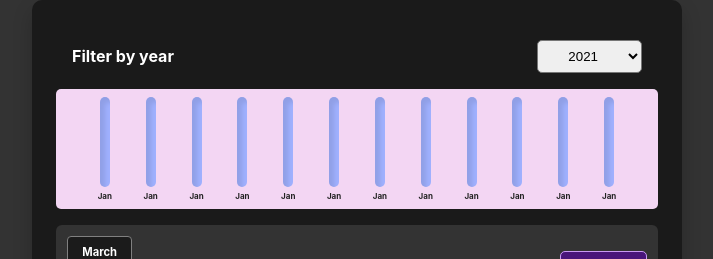
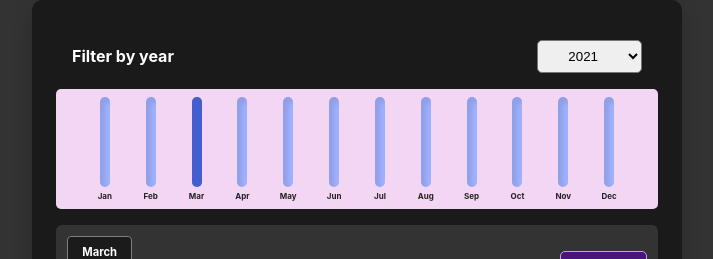
Before and after one commit to josiah360/react-expense-tracker, a React (Create React App) app: page / in a window 1280 px wide. Shown: the part 348-607 px from the top of the page, without its empty margins (283-996 px from the left). Built offline with nearby package versions, Linux system fonts and the light colour scheme.

Commit message:
Create expense chart

```diff
--- a/src/components/Chart/ChartItem.css
+++ b/src/components/Chart/ChartItem.css
@@ -12,7 +12,17 @@
     width: 100%;
     height: 90%;
     border-radius: 5px;
+    overflow: hidden;
     box-shadow: 5px 5px 5px rgba(0,0,0,0.1) inset;
+    display: flex;
+    align-items: flex-end;
+}
+
+.chart__inner {
+    height: 70%;
+    width: 100%;
+    background-color: rgb(69, 94, 206);
+    transition: height .3s ease-in;
 }
 
 .chart-item label {
--- a/src/components/Chart/ChartItem.js
+++ b/src/components/Chart/ChartItem.js
@@ -1,12 +1,19 @@
 import './ChartItem.css';
 
-const ChartItem = () => {
+const ChartItem = (props) => {
+
+    let barFillHeight = '0%'
+
+    if(props.maxValue > 0) {
+        barFillHeight = Math.round((props.value / props.maxValue) * 100) + '%'
+    }
+
     return (
         <div className='chart-item'>
             <div className='chart__outer'>
-                <div className='class__inner' ></div>
+                <div className='chart__inner' style={{height: barFillHeight}}></div>
             </div>
-            <label>Jan</label>
+            <label>{props.label}</label>
         </div>
     )
 }
--- a/src/components/Expenses/ExpenseChart.css
+++ b/src/components/Expenses/ExpenseChart.css
@@ -4,6 +4,5 @@
     height: 120px;
     display: flex;
     justify-content: space-evenly;
-    margin-bottom: 1em;
     padding: .5em;
 }
--- a/src/components/Expenses/ExpenseChart.js
+++ b/src/components/Expenses/ExpenseChart.js
@@ -2,21 +2,47 @@ import ChartItem from '../Chart/ChartItem';
 
 import './ExpenseChart.css';
 
-const ExpenseChart = () => {
+
+const ExpenseChart = (props) => {
+
+    const dataPoints = [
+        {label: 'Jan', value: 0},
+        {label: 'Feb', value: 0},
+        {label: 'Mar', value: 0},
+        {label: 'Apr', value: 0},
+        {label: 'May', value: 0},
+        {label: 'Jun', value: 0},
+        {label: 'Jul', value: 0},
+        {label: 'Aug', value: 0},
+        {label: 'Sep', value: 0},
+        {label: 'Oct', value: 0},
+        {label: 'Nov', value: 0},
+        {label: 'Dec', value: 0},
+    ]
+
+    for(const expense of props.filteredData) {
+        const expenseMonth = new Date(expense.date).getMonth()
+        dataPoints[expenseMonth].value += expense.amount
+    }
+
+    // const valueArray = dataPoints.map(dataPoint => dataPoint.value)
+    // const max = Math.max(...valueArray)
+
+    const max =  dataPoints.reduce((total, dataPoint) => {
+        return total + dataPoint.value
+    }, 0)
+
+
+
     return (
         <div className='expense-chart'>
-            <ChartItem />
-            <ChartItem />
-            <ChartItem />
-            <ChartItem />
-            <ChartItem />
-            <ChartItem />
-            <ChartItem />
-            <ChartItem />
-            <ChartItem />
-            <ChartItem />
-            <ChartItem />
-            <ChartItem />
+            {dataPoints.map(dataPoint =>
+                <ChartItem value={dataPoint.value}
+                maxValue={max}
+                label={dataPoint.label}
+                key={dataPoint.label}
+                />
+            )}
         </div>
     )
 }
--- a/src/components/Expenses/ExpensesContainer.js
+++ b/src/components/Expenses/ExpensesContainer.js
@@ -3,7 +3,6 @@ import { useState } from "react"
 import Card from "../UI/Card"
 import ExpensesList from "./ExpensesList"
 import ExpenseFilter from "./ExpenseFilter"
-import ExpenseChart from "./ExpenseChart"
 import './ExpensesContainer.css'
 
 const ExpensesContainer = (props) => {
@@ -17,7 +16,6 @@ const ExpensesContainer = (props) => {
     return (
         <Card className="expenses-container">
             <ExpenseFilter onChangeFilter={filterValueHandler} filterValue={filterValue}/>
-            <ExpenseChart />
             <ExpensesList expenses={props.expenses} filterValue={filterValue} />
         </Card>
     )
--- a/src/components/Expenses/ExpensesList.js
+++ b/src/components/Expenses/ExpensesList.js
@@ -1,4 +1,5 @@
 import Expense from "./Expense"
+import ExpenseChart from "./ExpenseChart"
 import './ExpensesList.css'
 
 const ExpensesList = (props) => {
@@ -7,6 +8,8 @@ const ExpensesList = (props) => {
     let renderSwitch = <h2>No expense found.</h2>
 
     return <ul className="expenses-list">
+        <ExpenseChart filteredData={filteredExpenses} />
+
         {filteredExpenses.length === 0 && renderSwitch}
         {filteredExpenses.length > 0 && filteredExpenses.map(expense =>
             <Expense
```
